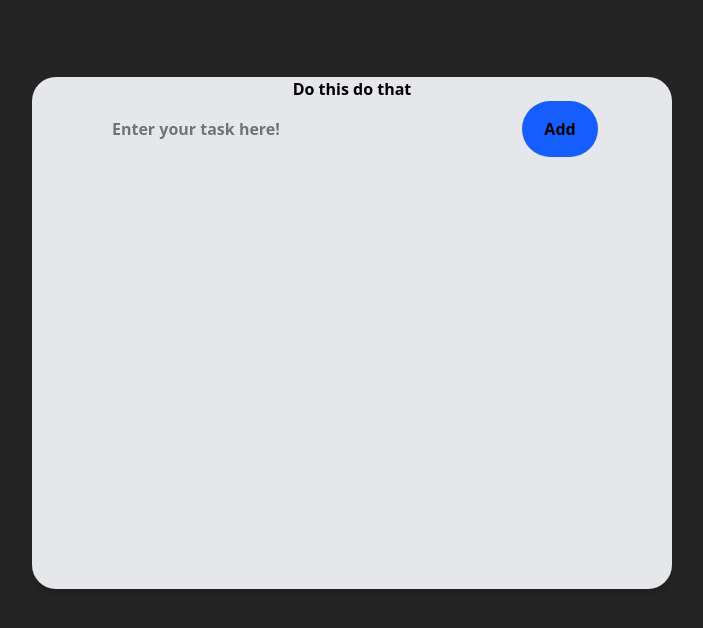
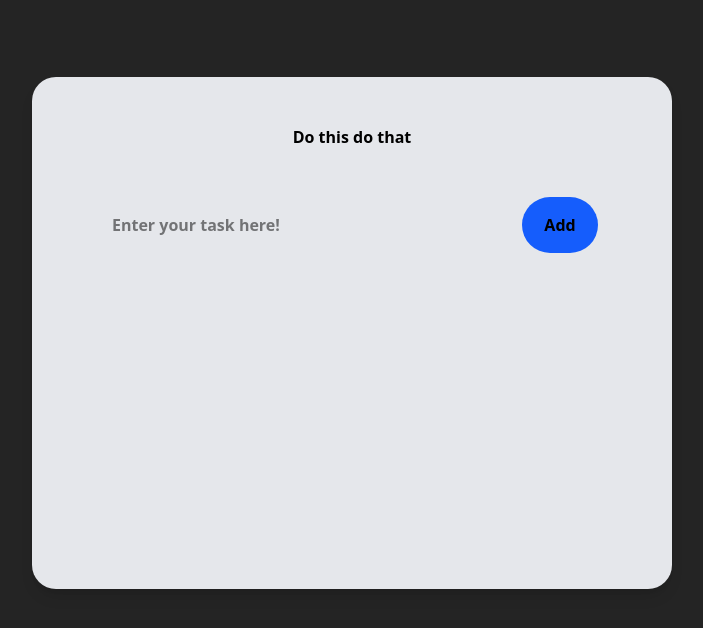
Before and after one commit to rigby200602/do_this_do_that, a React (Vite) app in the folder frontEnd/: page / in a window 1280 px wide. Shown: the top 628 px of the page, without its empty margins (288-991 px from the left). Built offline with nearby package versions, Linux system fonts and the light colour scheme.

Commit message:
update css 1 more

```diff
--- a/frontEnd/src/App.jsx
+++ b/frontEnd/src/App.jsx
@@ -6,9 +6,7 @@ function App() {
   return (
     <>
       <MainForm>
-        <div className='w-full'>
-          <h1 className='text-center'>Do this do that</h1>
-        </div>
+        <h1 className='text-center py-12'>Do this do that</h1>
         <div className='flex w-[80%] mx-auto'>
           <input type="text" placeholder='Enter your task here!' className='w-[80%] rounded-xl px-2 mx-2'/>
           <button className='bg-blue-600 p-4 rounded-4xl w-[15%]'>Add</button>
```
